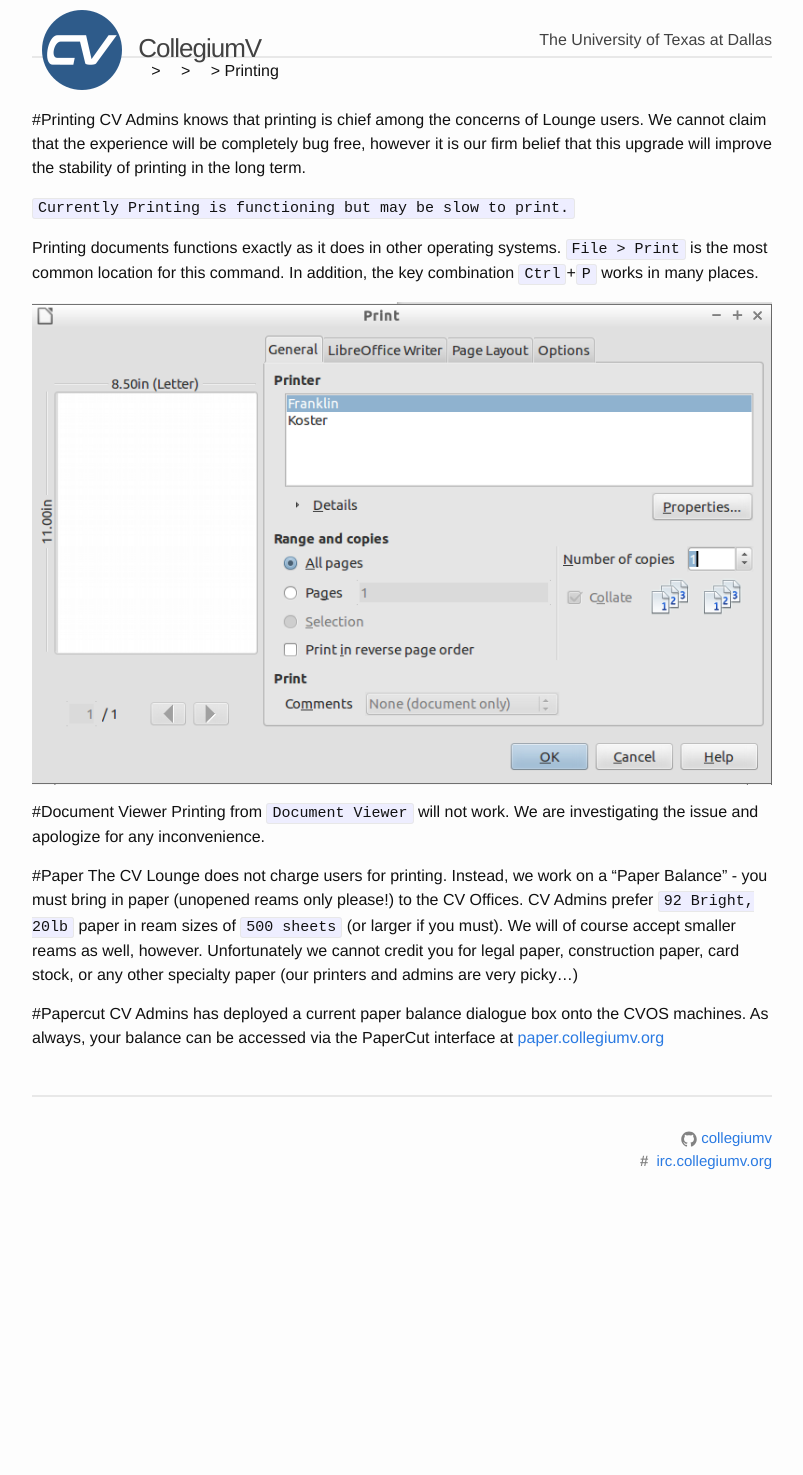
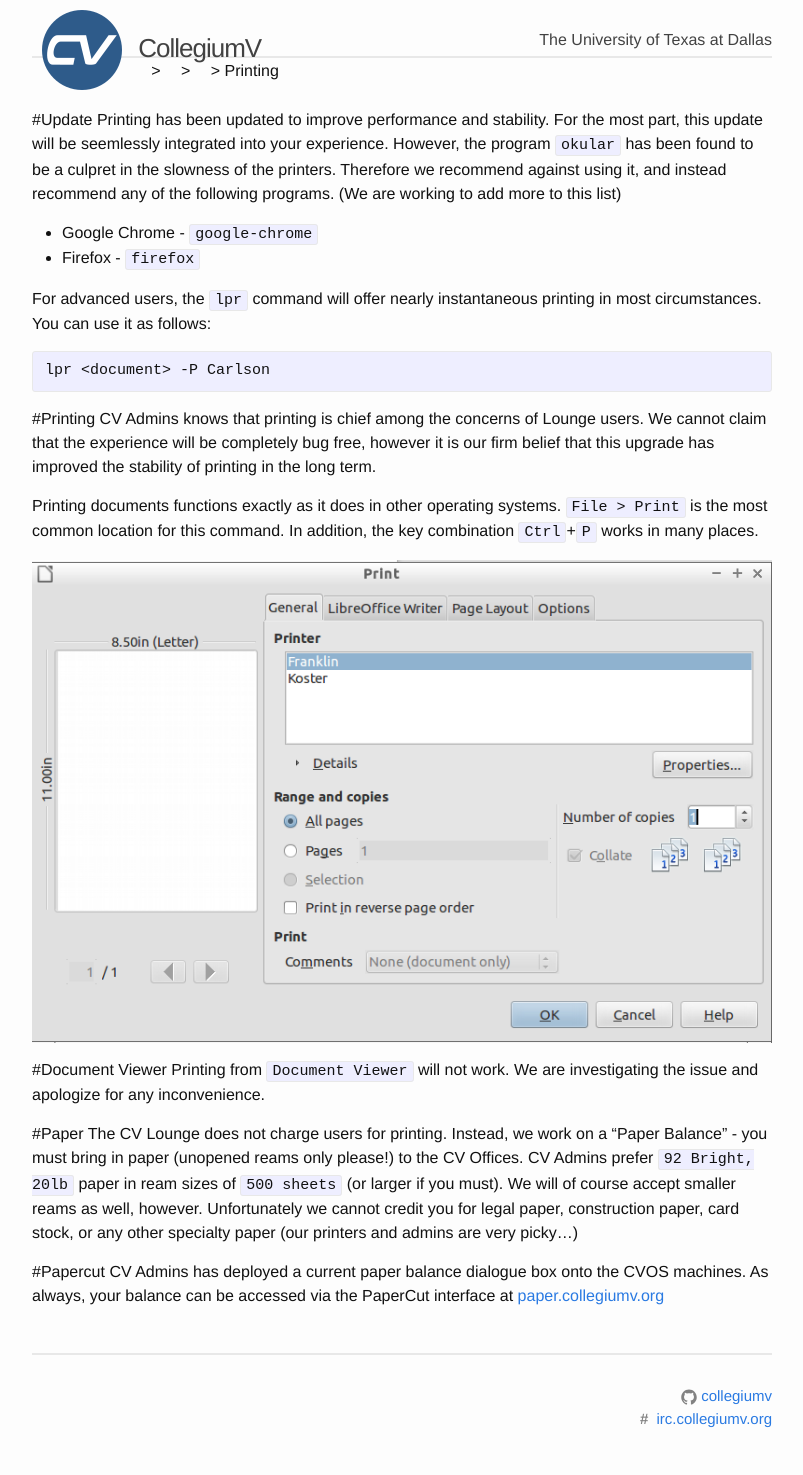
Before and after one commit to collegiumv/cv_doc_legacy, a Jekyll site: the page built from cvos/work/printing.md, in a window 1280 px wide. Shown: the whole page, without its empty margins (238-1041 px from the left). Built offline with Jekyll 4.4.1, drawn with Linux system fonts in a browser that asks for light colours; before the commit the page ends 1217 px from its top, so only the background shows below that.

Commit message:
Update printer documentation

````diff
--- a/cvos/work/printing.md
+++ b/cvos/work/printing.md
@@ -4,10 +4,20 @@ author: CV Admins
 layout: default
 ---
 
+#Update
+Printing has been updated to improve performance and stability.  For the most part, this update will be seemlessly integrated into your experience.  However, the program `okular` has been found to be a culpret in the slowness of the printers.  Therefore we recommend against using it, and instead recommend any of the following programs. (We are working to add more to this list)
+
+* Google Chrome - `google-chrome`
+* Firefox - `firefox`
+
+For advanced users, the `lpr` command will offer nearly instantaneous printing in most circumstances.  You can use it as follows:
+
+```
+lpr <document> -P Carlson
+```
+
 #Printing
-CV Admins knows that printing is chief among the concerns of Lounge users.  We cannot claim that the experience will be completely bug free, however it is our firm belief that this upgrade will improve the stability of printing in the long term.
-
-`Currently Printing is functioning but may be slow to print.`
+CV Admins knows that printing is chief among the concerns of Lounge users.  We cannot claim that the experience will be completely bug free, however it is our firm belief that this upgrade has improved the stability of printing in the long term.
 
 Printing documents functions exactly as it does in other operating systems.  `File > Print` is the most common location for this command.  In addition, the key combination `Ctrl`+`P` works in many places.
 
````
